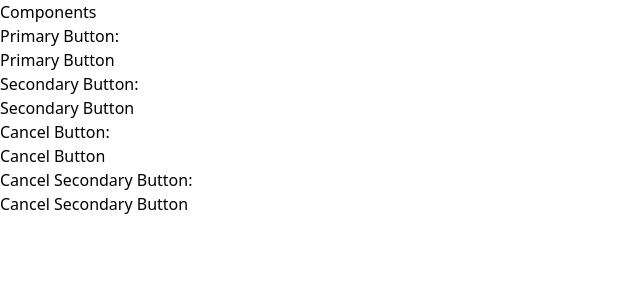
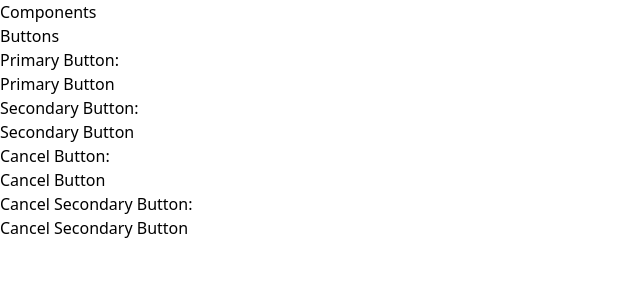
Before and after one commit to Rafidulemon/hr_mgt, a React (Vite) app: page /atoms in a window 1280 px wide. Shown: the top 300 px of the page, without its empty margins (0-640 px from the left). Built offline with nearby package versions, Linux system fonts and the light colour scheme.

Commit message:
atoms page updated

```diff
--- a/src/pages/atoms/index.tsx
+++ b/src/pages/atoms/index.tsx
@@ -4,26 +4,28 @@ import { Card } from "../../components/atoms/frame/Card";
 function Atoms() {
   return (
     <div className="flex flex-col w-full h-screen p-10 bg-[#ECECEC]">
-      <div className="flex flex-row w-full justify-center items-center text-[24px] font-extrabold">
-        <h1 className="text-center">Components</h1>
+      <div className="flex flex-row w-full justify-center items-center text-[30px] font-extrabold">
+        <h1 className="text-center mb-6">Components</h1>
       </div>
-      <Card className="h-[300px] p-6 grid grid-cols-2 gap-6">
-        <div className="col-span-1 flex flex-col gap-4 text-black text-[24px]">
+      <Card className="h-[300px] p-6 gap-2 grid grid-cols-2">
+        <span className="col-span-2 text-[24px] font-bold">Buttons</span>
+        <line className="col-span-2 w-full border-b border-black mb-6"/>
+        <div className="col-span-1 flex flex-col gap-1 text-black text-[18px]">
           <h3>Primary Button:</h3>
           <Button theme="primary" className="w-[250px] text-[16px]">Primary Button</Button>
         </div>
 
-        <div className="col-span-1 flex flex-col gap-4 text-black text-[24px]">
+        <div className="col-span-1 flex flex-col gap-1 text-black text-[18px]">
           <h3>Secondary Button:</h3>
           <Button theme="secondary" className="w-[250px] text-[16px]">Secondary Button</Button>
         </div>
 
-        <div className="flex flex-col gap-4 text-black text-[24px]">
+        <div className="flex flex-col gap-1 text-black text-[18px]">
           <h3>Cancel Button:</h3>
           <Button theme="cancel" className="w-[250px] text-[16px]">Cancel Button</Button>
         </div>
 
-        <div className="flex flex-col gap-4 text-black text-[24px]">
+        <div className="flex flex-col gap-1 text-black text-[18px]">
           <h3>Cancel Secondary Button:</h3>
           <Button theme="cancel-secondary" className="w-[250px] text-[16px]">Cancel Secondary Button</Button>
         </div>
```
